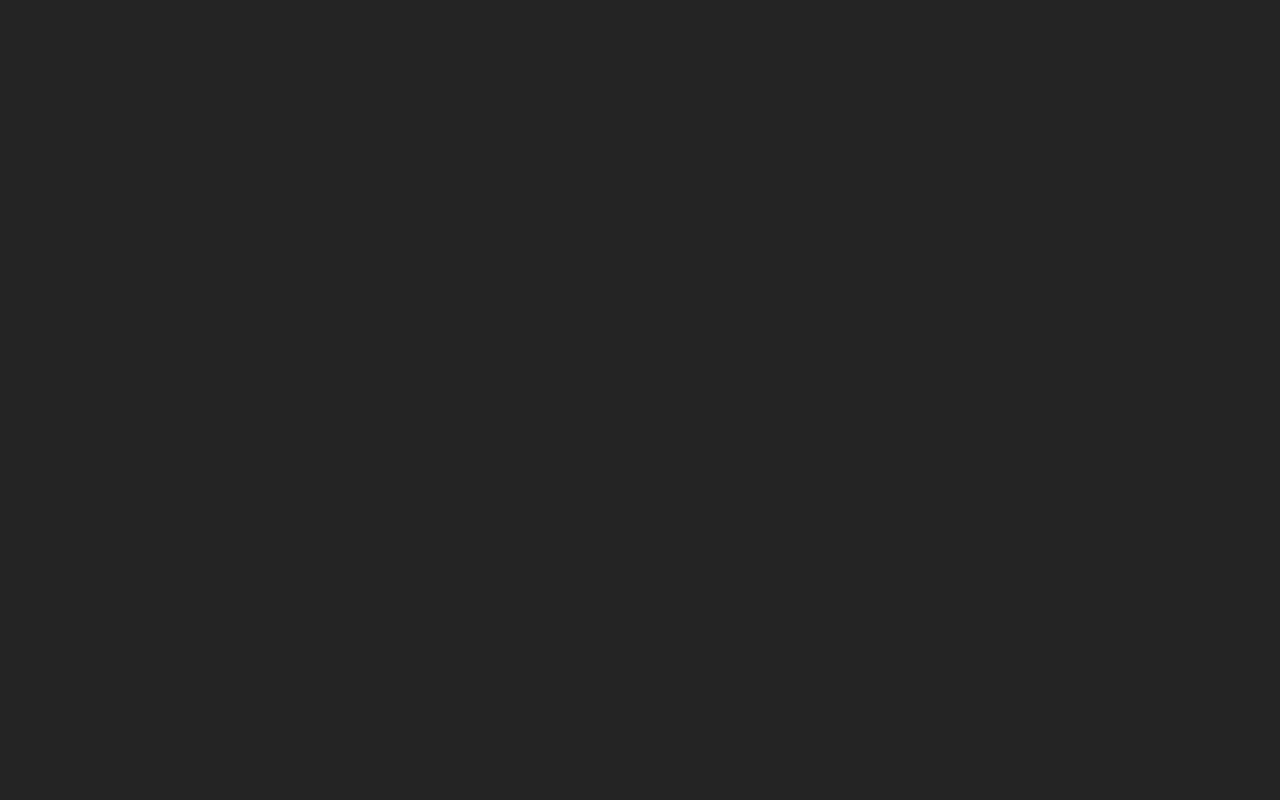
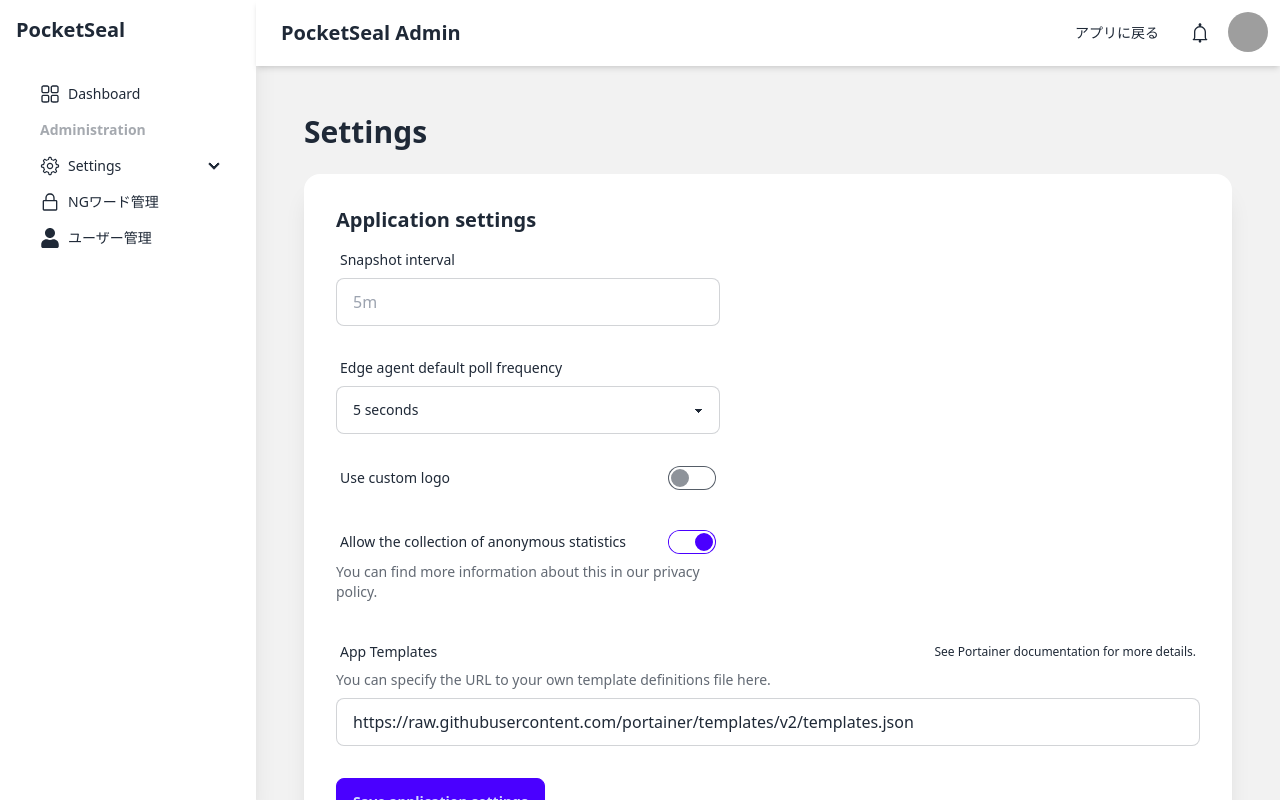
Before and after one commit to marks0131/pocketseal-app, a React (Vite) app: page /admin/settings/general in a window 1280 px wide. Before the commit this address had no page. Built offline with nearby package versions, Linux system fonts and the light colour scheme; grey boxes are pictures that could not be loaded.

Commit message:
feat: APIキー管理画面の実装を試行

```diff
--- a/src/App.tsx
+++ b/src/App.tsx
@@ -3,7 +3,10 @@
 import AdminLayout from './components/layout/AdminLayout';
 import AdminDashboardPage from './pages/admin/AdminDashboardPage';
 import ChatLayout from './components/layout/ChatLayout';
+import GeneralSettingsPage from './pages/admin/GeneralSettingsPage';
+import UserManagementPage from './pages/admin/UserManagementPage';
 import NgWordManagementPage from './pages/admin/NgWordManagementPage';
+
 
 function App() {
   return (
@@ -13,7 +16,9 @@
         <Route path="/thread/:threadId" element={<ChatLayout />} />
         <Route path="/admin" element={<AdminLayout />}>
           <Route path="ng-words" element={<NgWordManagementPage />} />
+          <Route path="users" element={<UserManagementPage />} />
           <Route index element={<AdminDashboardPage />} />
+          <Route path="settings/general" element={<GeneralSettingsPage />} />
         </Route>
       </Routes>
     </Router>
--- a/src/components/layout/Sidebar.tsx
+++ b/src/components/layout/Sidebar.tsx
@@ -1,6 +1,7 @@
 import React from 'react';
-import { RxDashboard, RxGear, RxLockClosed, RxPerson } from 'react-icons/rx';
 import { NavLink } from 'react-router-dom';
+import { RxDashboard, RxGear, RxLockClosed } from 'react-icons/rx';
+import { FaUser } from 'react-icons/fa';
 
 const Sidebar = () => {
   return (
@@ -19,19 +20,19 @@
           <details>
             <summary><RxGear className="w-5 h-5" /> Settings</summary>
             <ul>
-              <li><NavLink to="/admin/settings/general" className={({ isActive }) => isActive ? 'active' : ''}>General</NavLink></li>
-              <li><NavLink to="/admin/settings/api-keys" className={({ isActive }) => isActive ? 'active' : ''}>API Keys</NavLink></li>
+              <li><NavLink to="/admin/settings/general">General</NavLink></li>
+              <li><NavLink to="/admin/settings/api-keys">API Keys</NavLink></li>
             </ul>
           </details>
         </li>
         <li>
-          <NavLink to="/admin/ng-words" className={({ isActive }) => isActive ? 'active' : ''}>
+          <NavLink to="/admin/ng-words">
             <RxLockClosed className="w-5 h-5" /> NGワード管理
           </NavLink>
         </li>
         <li>
           <NavLink to="/admin/users" className={({ isActive }) => isActive ? 'active' : ''}>
-            <RxPerson className="w-5 h-5" /> ユーザー管理
+            <FaUser className="w-5 h-5" /> ユーザー管理
           </NavLink>
         </li>
       </ul>
--- /dev/null
+++ b/src/pages/admin/GeneralSettingsPage.tsx
@@ -0,0 +1,81 @@
+import React from 'react';
+
+const GeneralSettingsPage = () => {
+  return (
+    <div className="p-6">
+      <h1 className="text-3xl font-bold mb-6">Settings</h1>
+
+      <div className="card bg-base-100 shadow-xl mb-6">
+        <div className="card-body">
+          <h2 className="card-title text-xl font-semibold">Application settings</h2>
+
+          <div className="form-control w-full max-w-sm">
+            <label className="label">
+              <span className="label-text">Snapshot interval</span>
+            </label>
+            <input type="text" placeholder="5m" className="input input-bordered w-full" />
+          </div>
+
+          <div className="form-control w-full max-w-sm mt-4">
+            <label className="label">
+              <span className="label-text">Edge agent default poll frequency</span>
+            </label>
+            <select className="select select-bordered">
+              <option>5 seconds</option>
+              <option>10 seconds</option>
+            </select>
+          </div>
+
+          <div className="form-control w-full max-w-sm mt-4">
+            <label className="label cursor-pointer">
+              <span className="label-text">Use custom logo</span>
+              <input type="checkbox" className="toggle toggle-primary" />
+            </label>
+          </div>
+
+          <div className="form-control w-full max-w-sm mt-4">
+            <label className="label cursor-pointer">
+              <span className="label-text">Allow the collection of anonymous statistics</span>
+              <input type="checkbox" className="toggle toggle-primary" defaultChecked />
+            </label>
+            <p className="text-sm text-base-content/70">
+              You can find more information about this in our <a href="#" className="link link-hover">privacy policy</a>.
+            </p>
+          </div>
+
+          <div className="form-control mt-6">
+            <label className="label">
+              <span className="label-text">App Templates</span>
+              <a href="#" className="label-text-alt link link-hover">See Portainer documentation for more details.</a>
+            </label>
+            <p className="text-sm text-base-content/70">
+              You can specify the URL to your own template definitions file here.
+            </p>
+            <input type="url" className="input input-bordered w-full mt-2" defaultValue="https://raw.githubusercontent.com/portainer/templates/v2/templates.json" />
+          </div>
+
+          <div className="card-actions justify-start mt-6">
+            <button className="btn btn-primary">Save application settings</button>
+          </div>
+        </div>
+      </div>
+
+      <div className="card bg-base-100 shadow-xl mb-6">
+        <div className="card-body">
+          <h2 className="card-title text-xl font-semibold">Kubernetes settings</h2>
+          <div className="form-control mt-4">
+            <label className="label">
+              <span className="label-text">Helm repository</span>
+            </label>
+            <input type="url" className="input input-bordered w-full" defaultValue="https://charts.bitnami.com/bitnami" />
+          </div>
+          <div className="card-actions justify-start mt-6">
+            <button className="btn btn-primary">Save Helm settings</button>
+          </div>
+        </div>
+      </div>
+    </div>
+  );
+};
+
+export default GeneralSettingsPage;
--- /dev/null
+++ b/src/pages/admin/UserManagementPage.tsx
@@ -0,0 +1,80 @@
+import React, { useState } from 'react';
+import { toast } from 'react-hot-toast';
+
+interface User {
+  id: number;
+  name: string;
+  email: string;
+  role: 'admin' | 'user';
+}
+
+const initialUsers: User[] = [
+  { id: 1, name: 'marks0131', email: 'marks@example.com', role: 'admin' },
+  { id: 2, name: '一般ユーザーA', email: 'user-a@example.com', role: 'user' },
+  { id: 3, name: '一般ユーザーB', email: 'user-b@example.com', role: 'user' },
+];
+
+const UserManagementPage = () => {
+  const [users, setUsers] = useState(initialUsers);
+
+  const handleDeleteUser = (id: number) => {
+    setUsers(users.filter(user => user.id !== id));
+    toast('ユーザーを削除しました。', { icon: '🗑️' });
+  };
+
+  const handleEditRole = (id: number, newRole: 'admin' | 'user') => {
+    setUsers(users.map(user =>
+      user.id === id ? { ...user, role: newRole } : user
+    ));
+    toast.success('ユーザー権限を変更しました。');
+  };
+
+  return (
+    <div className="p-6">
+      <h1 className="text-3xl font-bold mb-6">ユーザー管理</h1>
+
+      <div className="card bg-base-100 shadow-xl">
+        <div className="card-body">
+          <h2 className="card-title text-xl font-semibold">ユーザーリスト</h2>
+          <div className="overflow-x-auto mt-4">
+            <table className="table w-full">
+              <thead>
+                <tr>
+                  <th>名前</th>
+                  <th>メールアドレス</th>
+                  <th>権限</th>
+                  <th className="w-20">操作</th>
+                </tr>
+              </thead>
+              <tbody>
+                {users.map(user => (
+                  <tr key={user.id}>
+                    <td>{user.name}</td>
+                    <td>{user.email}</td>
+                    <td>
+                      <select
+                        className="select select-bordered select-xs"
+                        value={user.role}
+                        onChange={(e) => handleEditRole(user.id, e.target.value as 'admin' | 'user')}
+                      >
+                        <option value="admin">Admin</option>
+                        <option value="user">User</option>
+                      </select>
+                    </td>
+                    <td>
+                      <button className="btn btn-ghost btn-xs text-error" onClick={() => handleDeleteUser(user.id)}>
+                        削除
+                      </button>
+                    </td>
+                  </tr>
+                ))}
+              </tbody>
+            </table>
+          </div>
+        </div>
+      </div>
+    </div>
+  );
+};
+
+export default UserManagementPage;
```
Also changed, not shown: src/pages/admin/ApiKeysPage.tsx (added).
